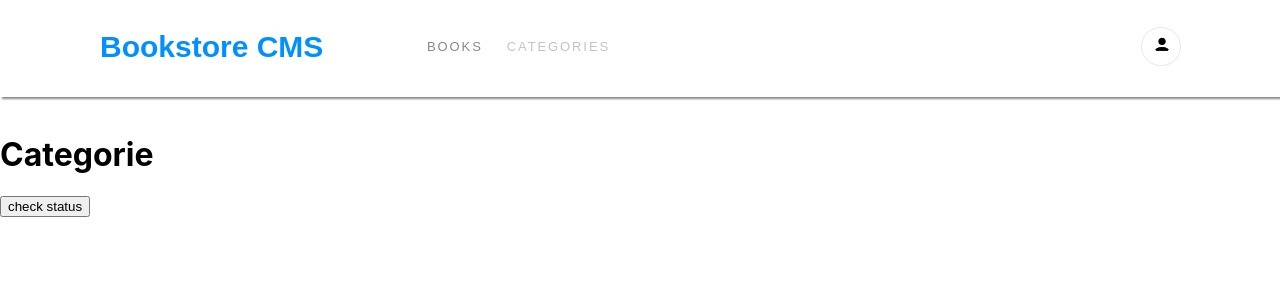
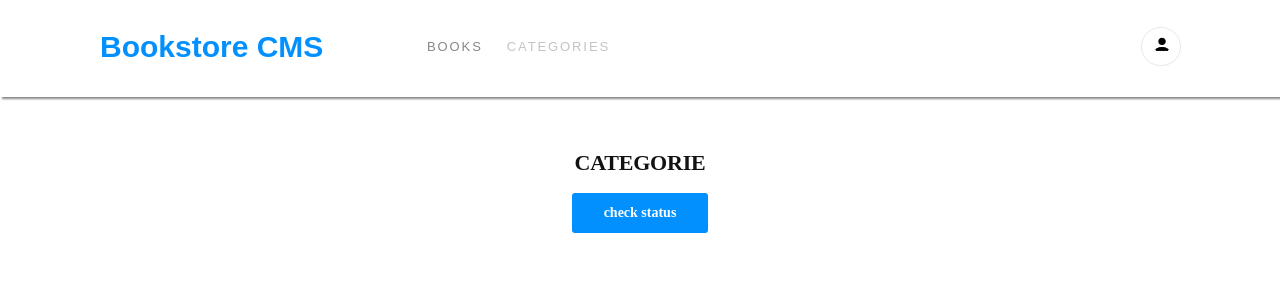
Before and after one commit to maaloum/Bookstore-React, a React (Create React App) app: page /categories in a window 1280 px wide. Shown: the top 300 px of the page. Built offline with nearby package versions, Linux system fonts and the light colour scheme.

Commit message:
styling category page

```diff
--- a/src/Pages/categorie.js
+++ b/src/Pages/categorie.js
@@ -1,11 +1,12 @@
 import React from 'react';
 import { useDispatch } from 'react-redux';
 import { checkStatus } from '../redux/categorie/categories';
+import '../Styles/Category.css';
 
 const Categorie = () => {
   const dispatch = useDispatch();
   return (
-    <div>
+    <div className="category">
       <h1>Categorie</h1>
       <button
         type="button"
--- /dev/null
+++ b/src/Styles/Category.css
@@ -0,0 +1,38 @@
+.category {
+  display: flex;
+  flex-direction: column;
+  justify-content: center;
+  align-items: center;
+}
+
+.category h1 {
+  text-align: center;
+  font-family: "RobotoSlab", serif;
+  font-size: 1.375rem;
+  font-weight: bold;
+  font-stretch: normal;
+  font-style: normal;
+  line-height: normal;
+  letter-spacing: -0.2px;
+  color: #121212;
+  text-transform: uppercase;
+}
+
+button {
+  width: 8.5rem;
+  height: 2.5rem;
+  margin: 0.188rem 0 0 0;
+  padding: 0;
+  border: none;
+  background-color: #0290ff;
+  border-radius: 0.188rem;
+  font-family: "RobotoSlab", serif;
+  font-size: 0.875rem;
+  font-weight: bold;
+  font-stretch: normal;
+  font-style: normal;
+  line-height: normal;
+  letter-spacing: normal;
+  color: #fff;
+  cursor: pointer;
+}
--- a/src/Styles/Header.css
+++ b/src/Styles/Header.css
@@ -16,6 +16,7 @@
   line-height: normal;
   letter-spacing: normal;
   color: #0290ff;
+  cursor: pointer;
 }
 
 .panel-bg ul {
@@ -78,6 +79,7 @@
   position: absolute;
   top: 0.5rem;
   left: 0.7rem;
+  cursor: pointer;
 }
 
 .NavBar {
--- a/src/Styles/book.css
+++ b/src/Styles/book.css
@@ -205,6 +205,7 @@
   background-color: #0290ff;
   border: none;
   text-transform: uppercase;
+  cursor: pointer;
 }
 
 .Rectangle-2 {
--- a/src/components/NavBar.js
+++ b/src/components/NavBar.js
@@ -11,7 +11,7 @@ const NavBar = () => {
   return (
     <div className="NavBar">
       <nav className="panel-bg">
-        <h1>Bookstore CMS</h1>
+        <h1 href="./books">Bookstore CMS</h1>
         <ul>
           {links.map((link) => (
             <li key={link.id}>
```
